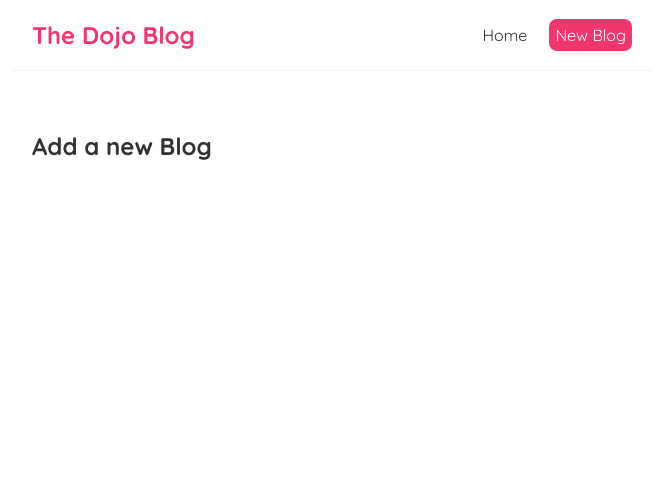
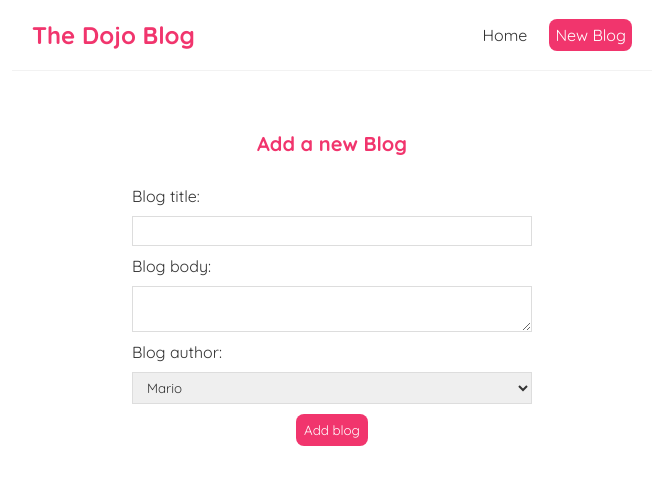
Before and after one commit to mjriyanto/dojo-blog, a React (Create React App) app: page /create in a window 1280 px wide. Shown: the top 484 px of the page, without its empty margins (308-971 px from the left). Built offline with nearby package versions, Linux system fonts and the light colour scheme; the HTML template or start-up script is replaced by a standard one.

Commit message:
Create form component including set state

```diff
--- a/src/Create.js
+++ b/src/Create.js
@@ -1,9 +1,44 @@
+import { useState } from 'react';
+
 const Create = () => {
+  const [title, setTitle] = useState('');
+  const [body, setBody] = useState('');
+  const [author, setAuthor] = useState('mario');
+
+  const handleSubmit = (e) => {
+    e.preventDefault()
+    const blog = { title, body, author };
+
+    console.log(e);
+    console.log(blog);
+  }
+
   return (
     <div className="create">
       <h2>Add a new Blog</h2>
+      <form onSubmit={handleSubmit}>
+        <label>Blog title:</label>
+        <input
+          type="text"
+          value={title}
+          onChange={(e) => setTitle(e.target.value)}
+          required
+        />
+        <label>Blog body:</label>
+        <textarea
+          value={body}
+          onChange={(e) => setBody(e.target.value)}
+          required
+        ></textarea>
+        <label>Blog author:</label>
+        <select value={author} onChange={(e) => setAuthor(e.target.value)}>
+          <option value="mario">Mario</option>
+          <option value="yoshi">Yoshi</option>
+        </select>
+        <button>Add blog</button>
+      </form>
     </div>
-   );
-}
+  );
+};
 
 export default Create;
--- a/src/index.css
+++ b/src/index.css
@@ -69,3 +69,35 @@
   border-radius: 8px;
   cursor: pointer;
 }
+
+/* Create a new blog form */
+.create {
+  max-width: 400px;
+  margin: 0 auto;
+  text-align: center;
+}
+.create label {
+  text-align: left;
+  display: block;
+}
+.create h2 {
+  font-size: 20px;
+  color: #f1356d;
+  margin-bottom: 30px;
+}
+.create input, .create textarea, .create select {
+  width: 100%;
+  padding: 6px 10px;
+  margin: 10px 0;
+  border: 1px solid #ddd;
+  box-sizing: border-box;
+  display: block;
+}
+.create button {
+  background: #f1356d;
+  color: #fff;
+  border: 0;
+  padding: 8px;
+  border-radius: 8px;
+  cursor: pointer;
+}
```
Also changed, not shown: 1 other file (tests, documents, lock files or other folders).
